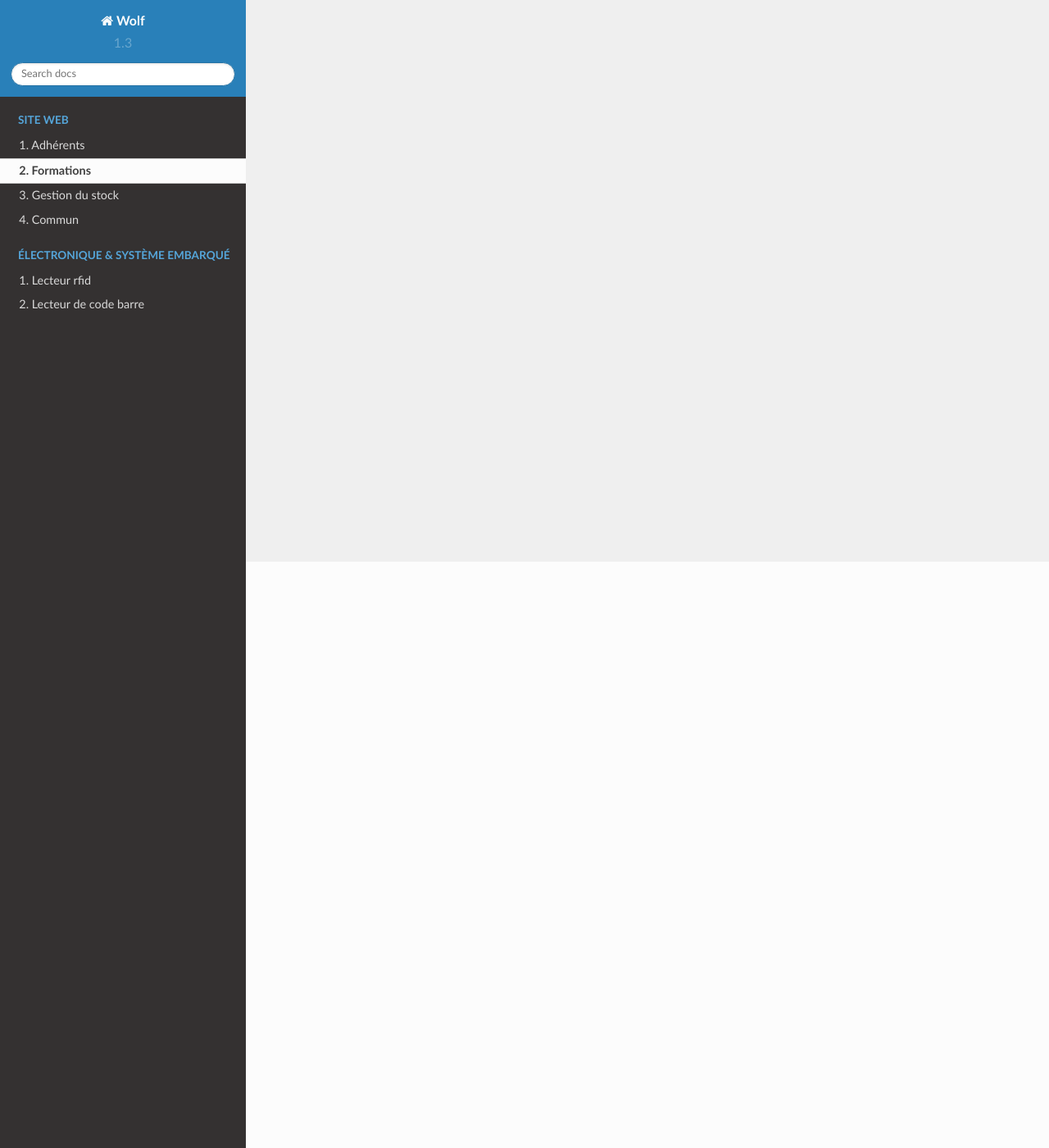
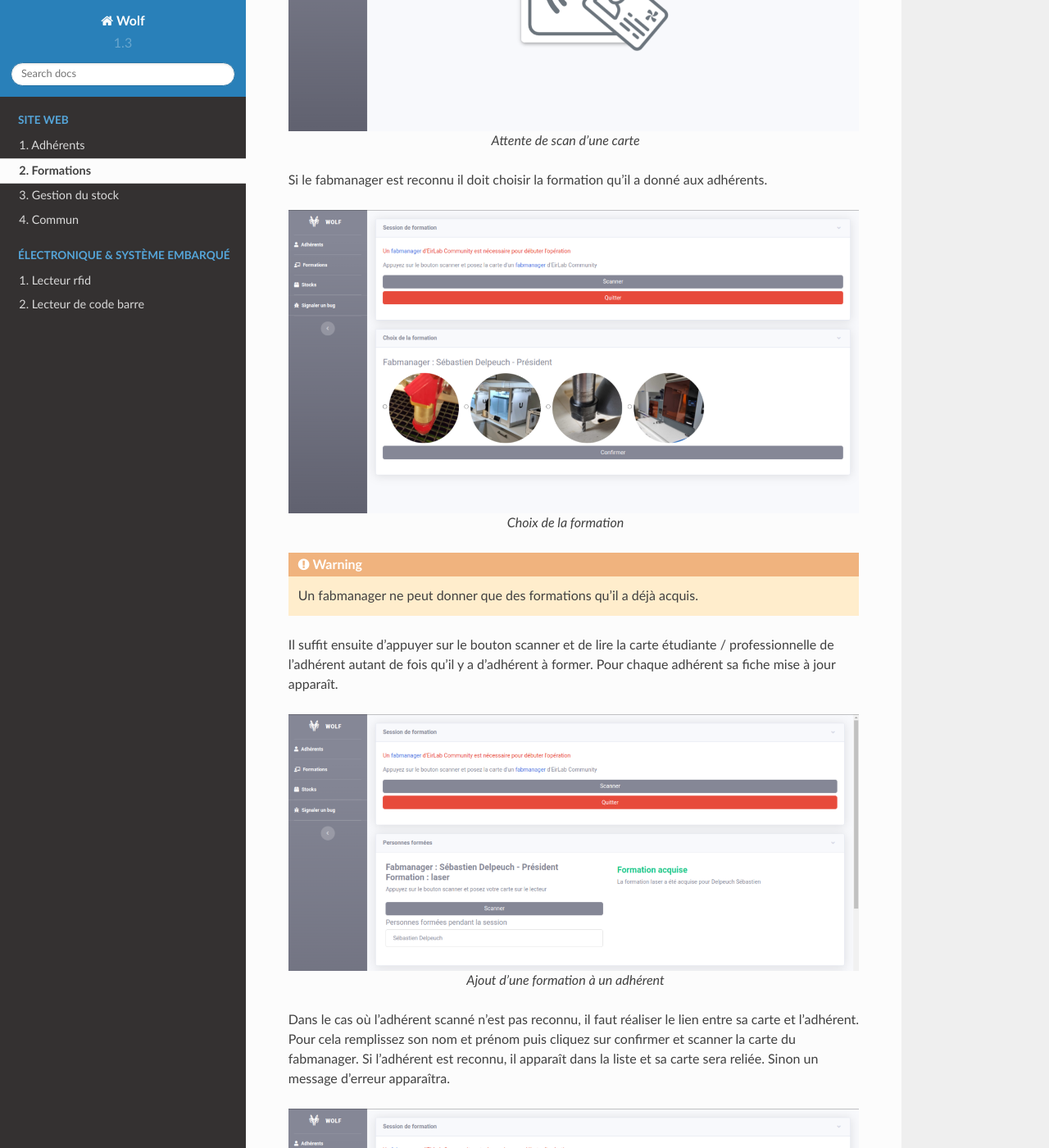
Before and after one commit to sedelpeuch/wolf, a Sphinx documentation site: the page built from docs/source/formation.rst, in a window 1280 px wide and 1400 px high, scrolled down 715 px. Shown: the whole window at 82% size. Built offline with Sphinx 7.4.7 and the Read the Docs theme 2.0.0, drawn with Linux system fonts in a browser that asks for light colours; some of the changed text lies outside the part shown.

Commit message:
📝 documentation(formation): add documentation of module formation

```diff
--- a/docs/source/adherent.rst
+++ b/docs/source/adherent.rst
@@ -1,15 +1,13 @@
 Adhérents
 ===========================================================
 
-.. versionadded:: 1.0
+.. versionadded:: 0.1
 
     Le module adhérent permet d'obtenir les informations d'un adhérent à partir de sa carte étudiante / professionnelle.
 
-.. versionadded:: 1.1
+.. versionadded:: 0.2
 
     Relier un adhérent à une carte étudiante / professionnelle.
-
-.. versionadded:: 1.1.1
 
     Signale aux adhérents l'expiration de leur adhésion.
 
--- a/docs/source/formation.rst
+++ b/docs/source/formation.rst
@@ -1,5 +1,62 @@
 Formations
 ===========================================================
+
+.. versionadded:: 1.2
+
+    La module formation permet d'ajouter une formation à un ou plusieurs adhérents
+
+Fonctionnalités en cours de développement :
+
+- Planifier des formations
+- S'inscrire à des formations
+
+Utilisation
+------------
+
+Pour initier le module appuyez sur le bouton "Scanner", lorsque le logo de Wolf apparaît posez la carte étudiante / professionnelle d'un **fabmanager** sur le lecteur, celui ici emet un signal sonore lorsque la carte est lue.
+
+.. figure:: ../img/formation_scan.png
+    :class: with-shadow
+    :align: center
+
+    Attente de scan d'une carte
+
+Si le fabmanager est reconnu il doit choisir la formation qu'il a donné aux adhérents.
+
+.. figure:: ../img/formation_choix.png
+    :class: with-shadow
+    :align: center
+
+    Choix de la formation
+
+.. warning:: Un fabmanager ne peut donner que des formations qu'il a déjà acquis.
+
+Il suffit ensuite d'appuyer sur le bouton scanner et de lire la carte étudiante / professionnelle de l'adhérent autant de fois qu'il y a d'adhérent à former. Pour chaque adhérent sa fiche mise à jour apparaît.
+
+.. figure:: ../img/formation_ajout.png
+    :class: with-shadow
+    :align: center
+
+    Ajout d'une formation à un adhérent
+
+Dans le cas où l'adhérent scanné n'est pas reconnu, il faut réaliser le lien entre sa carte et l'adhérent. Pour cela remplissez son nom et prénom puis cliquez sur confirmer et scanner la carte du fabmanager. Si l'adhérent est reconnu, il apparaît dans la liste et sa carte sera reliée. Sinon un message d'erreur apparaîtra.
+
+.. figure:: ../img/formation_inconnu.png
+    :class: with-shadow
+    :align: center
+
+    Liaison d'un adhérent inconnu
+
+.. danger:: À la fin d'une session de formation, il faut cliquer sur le bouton **quitter* pour terminer l'enregistrement
+
+SDK
+----
+
+.. figure:: ../img/sdk_formation.png
+    :class: with-shadow
+    :align: center
+
+    Diagramme d'activité du module formation
 
 .. automodule:: formation
     :members:
```
Also changed, not shown: README.md (+11 -3 lines), docs/source/index.rst (+26 -0 lines), formation.py (+39 -25 lines), docs/img/sdk_formation.png (added), 2 other files.
